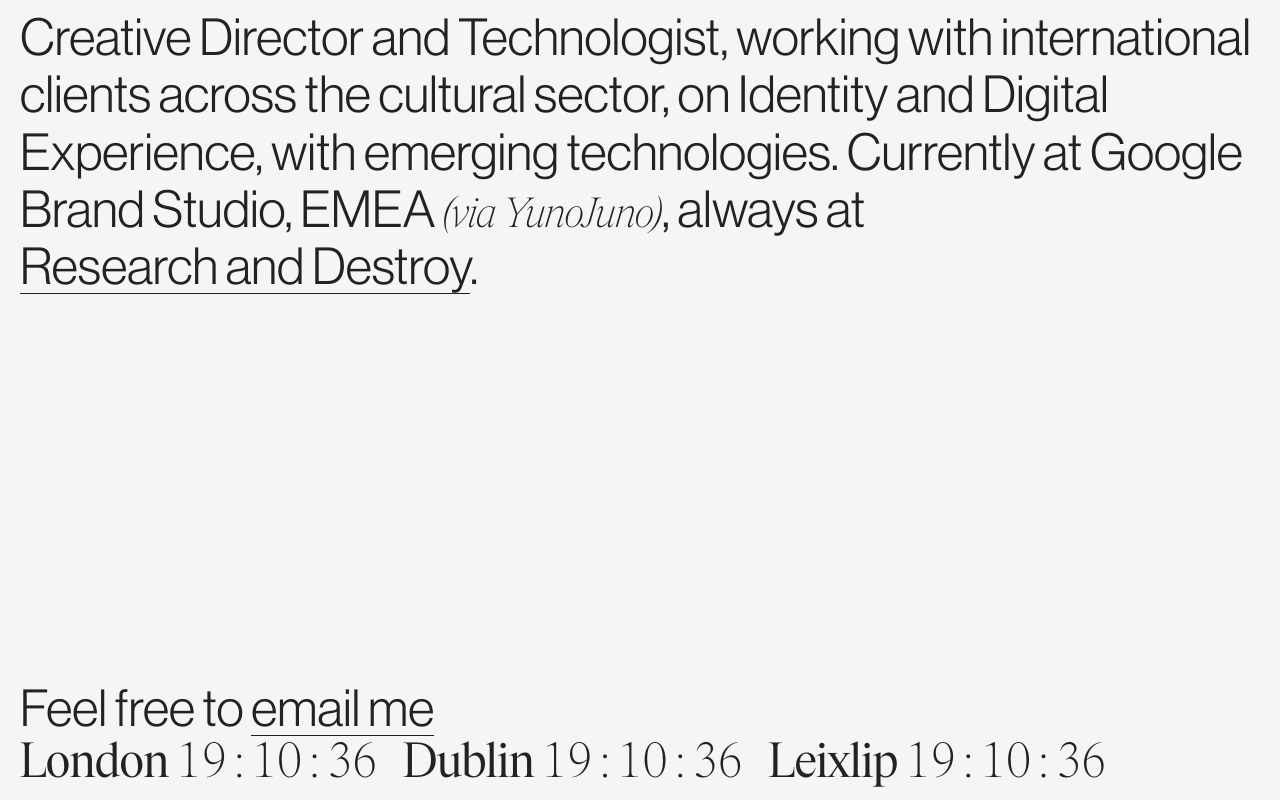
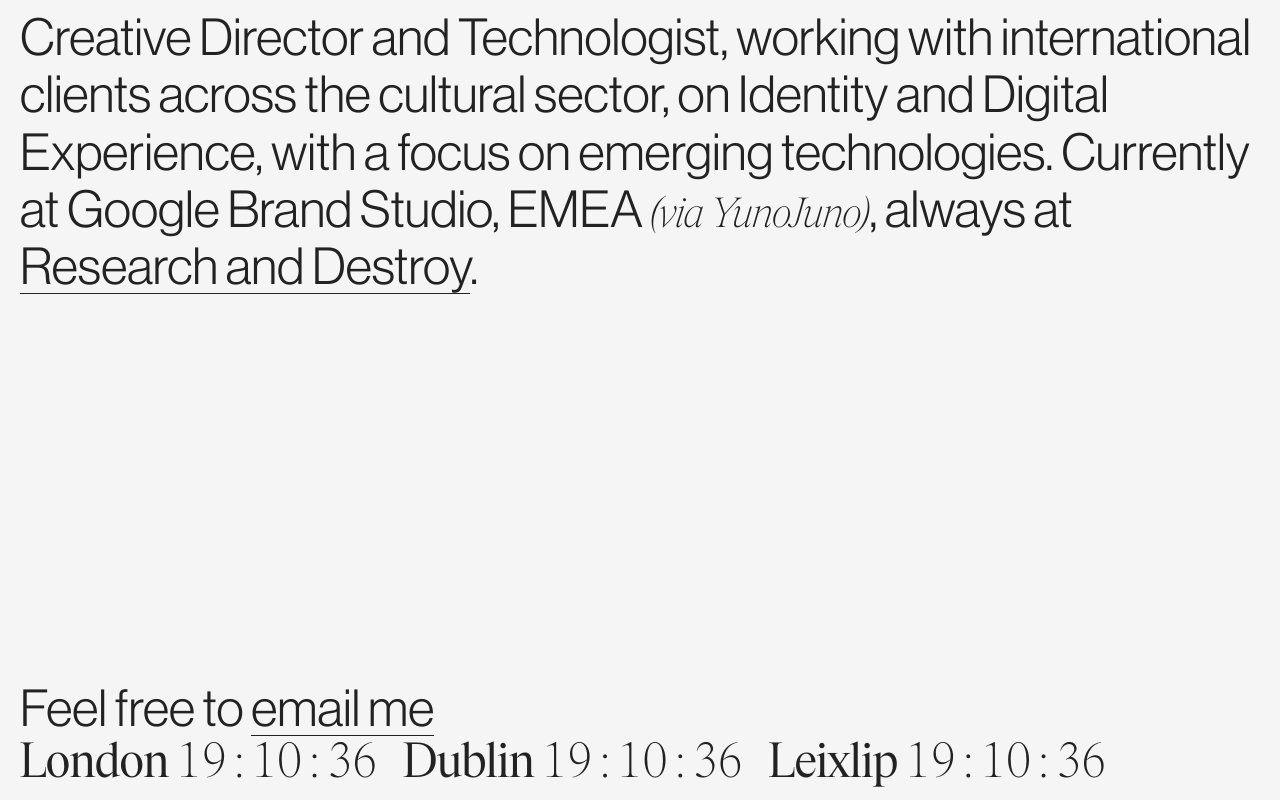
Before and after one commit to d-lawler/davidlawler.ie, a Nuxt app: page / in a window 1280 px wide. Built offline with nearby package versions, Linux system fonts and the light colour scheme.

Commit message:
text again

```diff
--- a/app/assets/scss/_base.scss
+++ b/app/assets/scss/_base.scss
@@ -7,6 +7,8 @@
   font-family: $font-family;
   font-weight: 350;
   line-height: 1.12;
+  text-wrap: pretty;
+  hyphens: auto;
 
   @media (max-width: 768px) {
     line-height: 1.4;
--- a/app/pages/index.vue
+++ b/app/pages/index.vue
@@ -46,7 +46,7 @@
         <Transition name="fade" mode="out-in">
             <p v-if="!showSecond" key="first">David Lawler</p>
             <p v-else key="second">
-                Creative Director and Technologist, working with international clients across the cultural sector, on Identity and Digital Experience, with emerging technologies.
+                Creative Director and Technologist, working with international clients across the cultural sector, on Identity and Digital Experience, with a focus on emerging technologies.
                 Currently at Google Brand Studio, EMEA <span class="items-italic">(via YunoJuno)</span>,
                 always at <a href="https://www.r-a-d.website">Research&nbsp;and&nbsp;Destroy</a>.
             </p>
```
